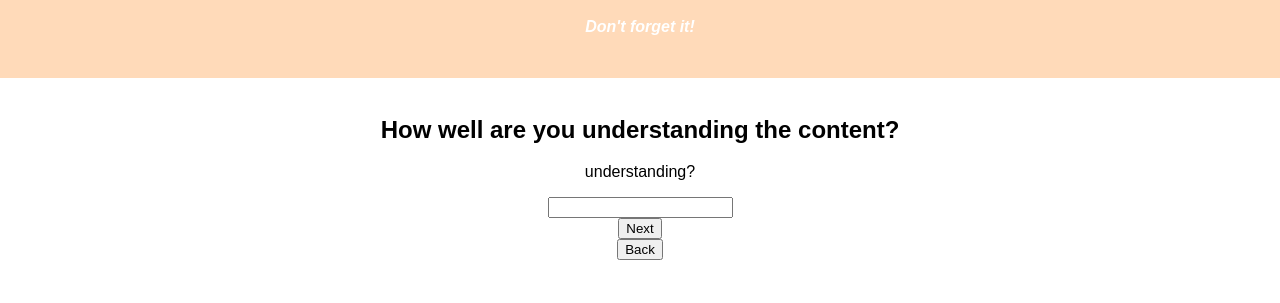
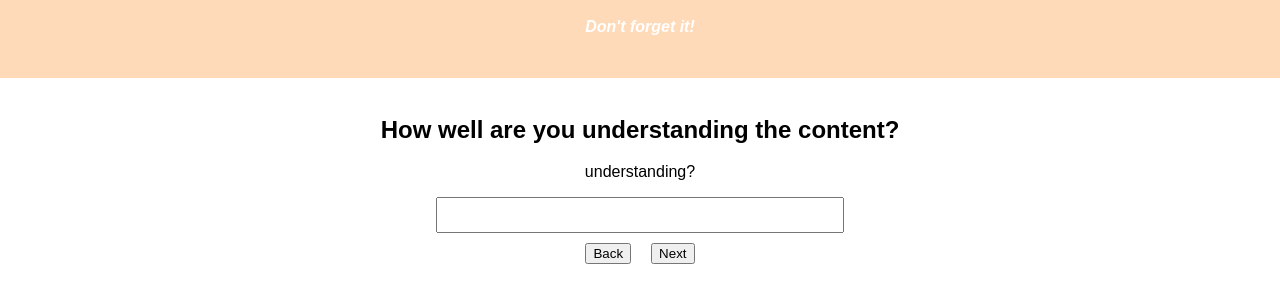
Before and after one commit to Emmasong34/redux-feedback-loop, a React app: page /#/understanding in a window 1280 px wide. Shown: the part 67-370 px from the top of the page. Built offline with nearby package versions, Linux system fonts and the light colour scheme.

Commit message:
input type changed, routing corrected, css clean up

```diff
--- a/src/components/App/App.css
+++ b/src/components/App/App.css
@@ -46,3 +46,13 @@
 .thankYouDiv {
   text-align: center;
 }
+
+input{
+  width: 400px;
+  height: 30px;
+
+}
+
+button{
+  margin: 10px;
+}
--- a/src/components/App/App.js
+++ b/src/components/App/App.js
@@ -25,7 +25,7 @@ class App extends Component {
           </header>
           <br/>
         </div>
-        <Route exact path="/feeling" component={Feeling}/>
+        <Route exact path="/" component={Feeling}/>
         <Route exact path="/understanding" component={Understanding}/>
         <Route exact path="/support" component={Support}/>
         <Route exact path="/comments" component={Comments}/>
--- a/src/components/Comments/Comments.js
+++ b/src/components/Comments/Comments.js
@@ -39,16 +39,12 @@ class Comments extends Component {
         return (
 
             <div className="commentsDiv">
-
                 <h2>Any comments you want to leave?</h2>
-                <p>comments:</p>
-                <input className="commentsInput" type="text" placeholder="comments" onChange={this.handleChange}></input>
+                    <p>comments:</p>
+                        <input className="commentsInput" type="text" onChange={this.handleChange}></input>
                 <br></br>
-                <button onClick={this.addComments}>Next</button>
-                <br></br>
-                <button onClick={this.changePageBack}>Back</button>
-
-
+                    <button onClick={this.changePageBack}>Back</button>
+                    <button onClick={this.addComments}>Next</button>
             </div>
         )
     }
--- a/src/components/Feeling/Feeling.js
+++ b/src/components/Feeling/Feeling.js
@@ -27,11 +27,11 @@ class Feeling extends Component {
         return (
             <div className="feelingDiv">
                 <form onSubmit={this.changePage}>
-                <h2>How are you feeling today?</h2>
-                <p>feeling?</p>
-                <input className="feelingInput" required="required" type="number" onChange={this.handleChange}></input>
-                <br></br>
-                <button>Next</button>
+                    <h2>How are you feeling today?</h2>
+                        <p>feeling?</p>
+                            <input className="feelingInput" required="required" type="text" onChange={this.handleChange}></input>
+                    <br></br>
+                        <button>Next</button>
                 </form>
             </div>
         )
--- a/src/components/Review/Review.js
+++ b/src/components/Review/Review.js
@@ -21,8 +21,8 @@ class Review extends Component {
         this.props.history.push('/5');
     }
 
-       //routes one page back
-       changePageBack = () => {
+    //routes one page back
+    changePageBack = () => {
         console.log('going back one page');
         this.props.history.push('/comments');
     }
@@ -31,16 +31,13 @@ class Review extends Component {
     render () {
         return (
             <div className="reviewDiv">
-
                 <p>Feeling: {this.props.reduxState.feedbackReducer.feeling} </p>
                 <p>Understanding: {this.props.reduxState.feedbackReducer.understanding} </p>
                 <p>Support: {this.props.reduxState.feedbackReducer.support}</p>
                 <p>Comments: {this.props.reduxState.feedbackReducer.comments}</p>
-
-
-            <button className="reviewButton" onClick={this.handleSubmit}>SUBMIT</button>
             <br></br>
-            <button onClick={this.changePageBack}>Back</button>
+                <button onClick={this.changePageBack}>Back</button>
+                <button className="reviewButton" onClick={this.handleSubmit}>SUBMIT</button>
             </div>
           )
     }
--- a/src/components/Support/Support.js
+++ b/src/components/Support/Support.js
@@ -34,13 +34,14 @@ class Support extends Component {
 
             <div className="supportDiv">
                 <form onSubmit={this.changePage}>
-                <h2>How well are you being supported</h2>
-                <p>support?</p>
-                <input className="supportInput" required="required" type="number" onChange={this.handleChange}></input>
-                <br></br>
-                <button>Next</button>
+                    <h2>How well are you being supported</h2>
+                        <p>support?</p>
+                            <input className="supportInput" required="required" type="text" onChange={this.handleChange}></input>
+
+                    <br></br>
+                    <button onClick={this.changePageBack}>Back</button>
+                    <button>Next</button>
                 </form>
-                <button onClick={this.changePageBack}>Back</button>
             </div>
         )
     }
--- a/src/components/ThankYou/ThankYou.js
+++ b/src/components/ThankYou/ThankYou.js
@@ -7,7 +7,7 @@ class ThankYou extends Component {
     //routes back to beginning page
     changePage = () => {
         console.log('changing pages');
-        this.props.history.push('/feeling');
+        this.props.history.push('/');
     }
 
 
--- a/src/components/Understanding/Understanding.js
+++ b/src/components/Understanding/Understanding.js
@@ -14,7 +14,7 @@ class Understanding extends Component {
     //routes one page back
     changePageBack = () => {
         console.log('going back one page');
-        this.props.history.push('/feeling');
+        this.props.history.push('/');
     }
 
     //sends understanding input to reducer
@@ -26,7 +26,7 @@ class Understanding extends Component {
     //sets input value to understanding
     handleChange = (event) => {
         this.setState({
-                understanding: event.target.value
+            understanding: event.target.value
         })
     }
 
@@ -35,13 +35,13 @@ class Understanding extends Component {
         return (
             <div className="understandingDiv">
                 <form onSubmit={this.changePage}>
-                <h2>How well are you understanding the content?</h2>
-                <p>understanding?</p>
-                <input className="understandingInput" required="required" type="number" onChange={this.handleChange}></input>
-                <br></br>
-                <button>Next</button>
+                    <h2>How well are you understanding the content?</h2>
+                        <p>understanding?</p>
+                            <input className="understandingInput" required="required" type="text" onChange={this.handleChange}></input>
+                    <br></br>
+                        <button className="backUnderstanding" onClick={this.changePageBack}>Back</button>
+                        <button>Next</button>
                 </form>
-                <button className="backUnderstanding" onClick={this.changePageBack}>Back</button>
             </div>
         )
     }
```
